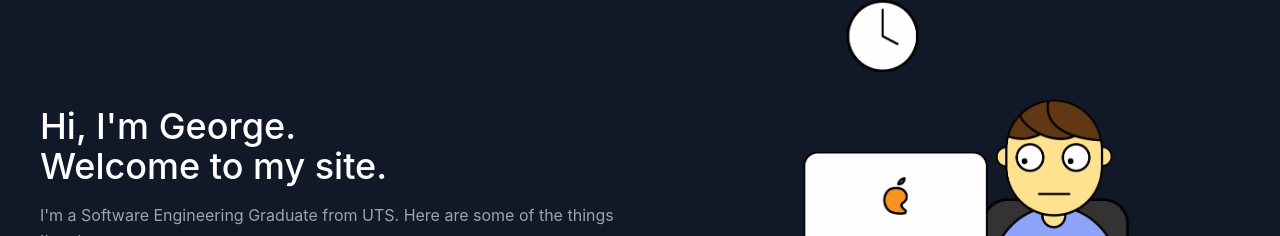
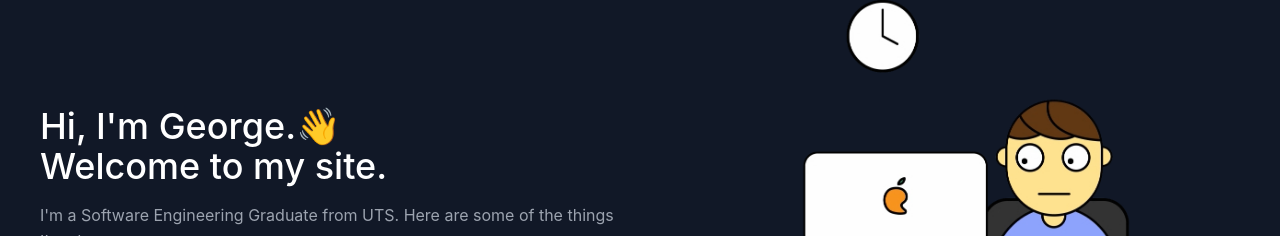
Before and after one commit to georgee99/george-website, a React (Create React App) app: page / in a window 1280 px wide. Shown: the part 173-409 px from the top of the page. Built offline with nearby package versions, Linux system fonts and the light colour scheme.

Commit message:
New animations

```diff
--- a/src/components/About.js
+++ b/src/components/About.js
@@ -12,7 +12,7 @@ export default function About() {
               id="intro"
               className="title-font sm:text-4xl text-3xl mb-4 font-medium text-white"
             >
-              Hi, I'm George.
+              Hi, I'm George.<span class="wave">👋</span>
               <br className="hidden lg:inline-block" />
               Welcome to my site.
             </h1>
--- a/src/index.css
+++ b/src/index.css
@@ -4,15 +4,15 @@
 
 body {
   margin: 0;
-  font-family: -apple-system, BlinkMacSystemFont, 'Segoe UI', 'Roboto', 'Oxygen',
-    'Ubuntu', 'Cantarell', 'Fira Sans', 'Droid Sans', 'Helvetica Neue',
+  font-family: -apple-system, BlinkMacSystemFont, "Segoe UI", "Roboto", "Oxygen",
+    "Ubuntu", "Cantarell", "Fira Sans", "Droid Sans", "Helvetica Neue",
     sans-serif;
   -webkit-font-smoothing: antialiased;
   -moz-osx-font-smoothing: grayscale;
 }
 
 code {
-  font-family: source-code-pro, Menlo, Monaco, Consolas, 'Courier New',
+  font-family: source-code-pro, Menlo, Monaco, Consolas, "Courier New",
     monospace;
 }
 
@@ -59,7 +59,7 @@ code {
 }
 
 #social-text {
-  transition: all .2s ease-in-out;
+  transition: all 0.2s ease-in-out;
 }
 
 #social-text:hover {
@@ -67,7 +67,7 @@ code {
 }
 
 .skill-box {
-  transition: all .2s ease-in-out;
+  transition: all 0.2s ease-in-out;
 }
 
 .skill-box:hover {
@@ -75,14 +75,47 @@ code {
   transform: scale(1.05);
 }
 
-.nervous-coder:hover {
-  cursor: pointer;
-}
-
 .view-projects-button {
-  transition: all .2s ease-in-out;
+  transition: all 0.2s ease-in-out;
 }
 
 .view-projects-button:hover {
   transform: scale(1.1);
 }
+
+.nervous-coder:hover {
+  cursor: pointer;
+}
+
+.nervous-coder {
+  animation: animateNervousCoder 800ms 500ms backwards;
+}
+
+@keyframes animateNervousCoder {
+  0% {
+    transform: scale(0);
+  }
+  80% {
+    transform: scale(1.1);
+  }
+  100% {
+    transform: scale(1);
+  }
+}
+
+.wave {
+  display: inline-block;
+  animation: animate-hand-wave 500ms 2s 5 ease-in-out;
+}
+
+@keyframes animate-hand-wave {
+  0% {
+    transform: rotate(0);
+  }
+  50% {
+    transform: rotate(30deg);
+  }
+  100% {
+    transform: rotate(0);
+  }
+}
```
